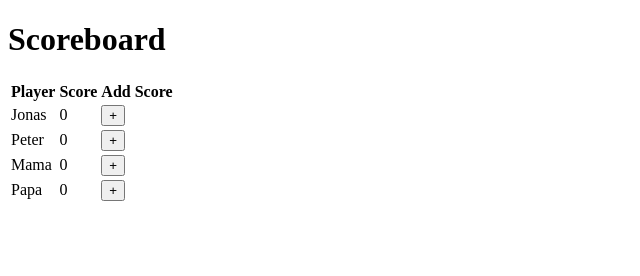
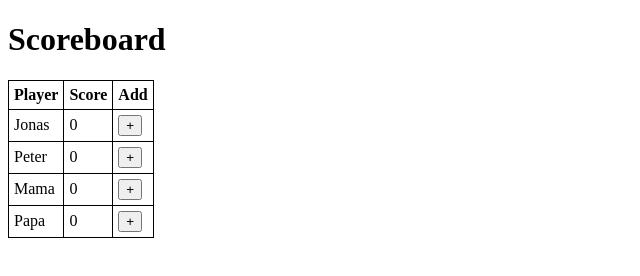
Before and after one commit to Hehehehar384/Einkaufsscore, a plain HTML site: page index.html in a window 1280 px wide. Shown: the whole page, without its empty margins (0-640 px from the left). Drawn offline with Linux system fonts and the light colour scheme.

Commit message:
Update index.html

```diff
--- a/index.html
+++ b/index.html
@@ -1,10 +1,15 @@
-
 <!DOCTYPE html>
 <html>
 <head>
-    <script src="script.js"></script>
   <title>Scoreboard</title>
   <script src="script.js"></script>
+  <style>
+    table, th, td {
+      border: 1px solid black;
+      border-collapse: collapse;
+      padding: 5px;
+    }
+  </style>
 </head>
 <body>
   <h1>Scoreboard</h1>
@@ -12,7 +17,7 @@
     <tr>
       <th>Player</th>
       <th>Score</th>
-        <th>Add Score</th>
+      <th>Add</th>
     </tr>
     <tr>
       <td>Jonas</td>
```
Lines whose indentation alone changed are shown as unchanged.
